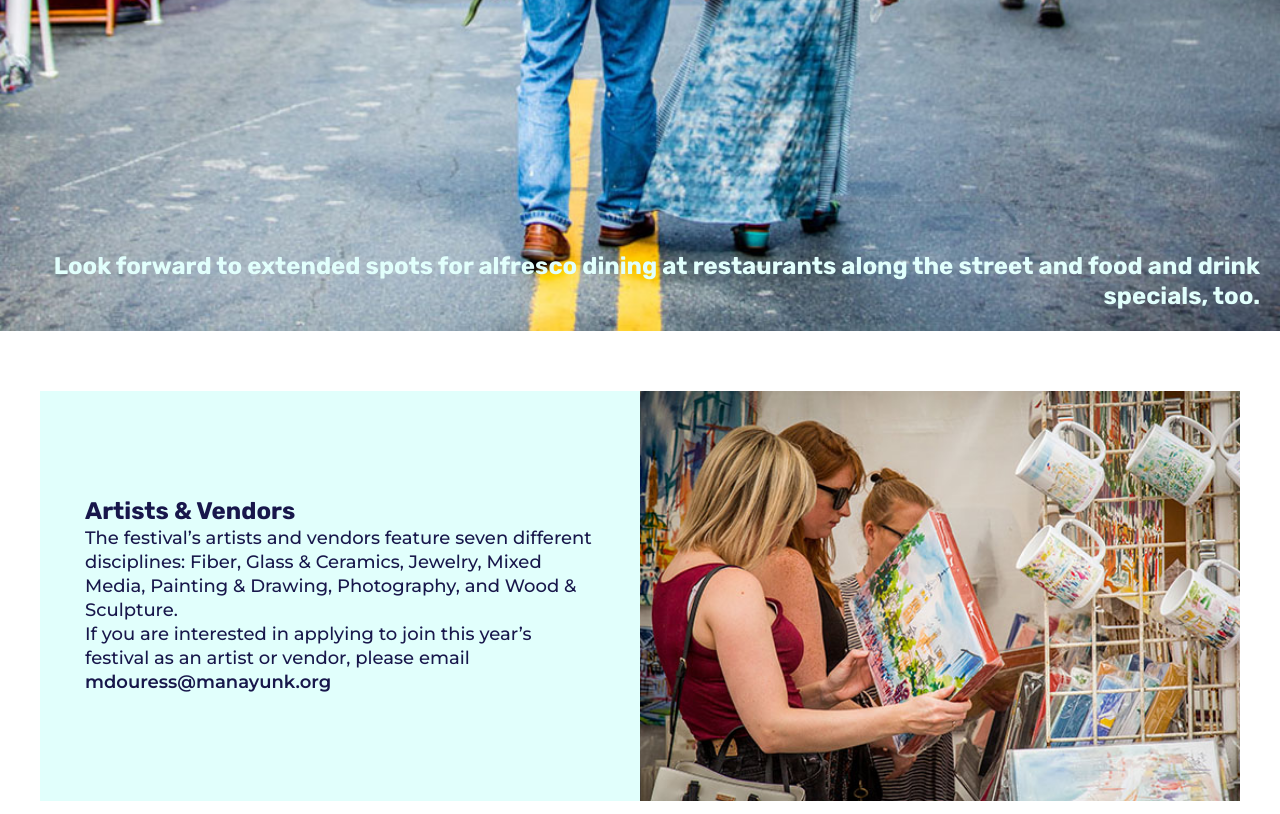
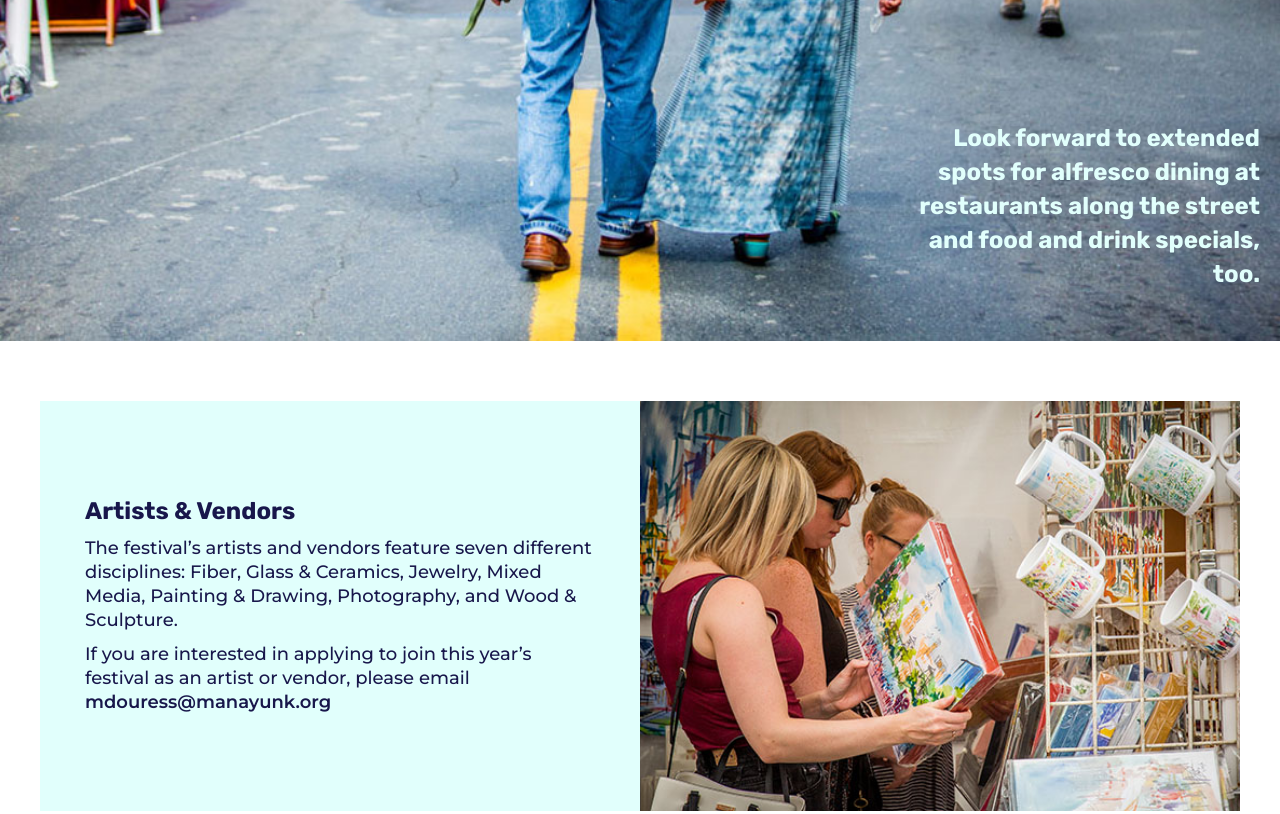
Before and after one commit to blairda/final-project, a plain HTML site: page deploy/index.html in a window 1280 px wide. Shown: the part 2060-2874 px from the top of the page. Drawn offline with nearby package versions, Linux system fonts and the light colour scheme.

Commit message:
Add margin to p/headers for spacing

```diff
--- a/dev/scss/base/_typography.scss
+++ b/dev/scss/base/_typography.scss
@@ -78,6 +78,7 @@ h5{
     }
     @include lg{
         font-size: rem-calc(24);
+        line-height: rem-calc(34);
     }
 }
 
--- a/dev/scss/sections/_section-2.scss
+++ b/dev/scss/sections/_section-2.scss
@@ -51,9 +51,15 @@
 
                 p {
                     text-align: justify;
+                    margin-top: 10px;
 
                     @include md {
                         text-align: left;
+                        margin-right: 10px;
+                    }
+
+                    @include lg{
+                        margin-right: 20px;
                     }
                 }
 
--- a/dev/scss/sections/_section-3.scss
+++ b/dev/scss/sections/_section-3.scss
@@ -33,6 +33,7 @@
 
                 p {
                     text-align: center;
+                    margin-top: 10px;
                 }
 
                 @include md {
--- a/dev/scss/sections/_section-4.scss
+++ b/dev/scss/sections/_section-4.scss
@@ -29,7 +29,12 @@
 
     h5 {
         @include md {
-            margin: -80px 20px 0 0;
+            margin: -200px 20px 0 0;
+            padding-left: 70%;
+        }
+
+        @include lg {
+            margin-top: -220px;
         }
     }
 }
--- a/dev/scss/sections/_section-5.scss
+++ b/dev/scss/sections/_section-5.scss
@@ -5,11 +5,11 @@
     margin-top: 40px;
 
     @include md {
-        margin-top: 60px;
+        margin-top: 90px;
     }
 
     @include lg {
-        margin-top: 80px;
+        margin-top: 110px;
     }
 
     @include xl {
@@ -51,6 +51,7 @@
 
                 p {
                     text-align: justify;
+                    margin-top: 10px;
 
                     @include md {
                         text-align: left;
--- a/dev/scss/sections/_section-6.scss
+++ b/dev/scss/sections/_section-6.scss
@@ -36,10 +36,11 @@
                 "g11";
             grid-template-rows: repeat(3, 294px);
             list-style: none;
-            padding-left: 0;
+            padding: 20px 0 0 0;
 
             @include md {
                 gap: 32px;
+                padding: 32px 0 0 0;
                 grid-template-areas: "g8 g8 g9"
                     "g10 g11 g9";
                 grid-template-columns: repeat(3, 1fr);
@@ -48,6 +49,7 @@
 
             @include lg {
                 gap: 20px;
+                padding: 20px 0;
                 grid-template-areas: "g8 g8 g9"
                     "g10 g11 g9"
                     "g12 g13 g13";
```
Also changed, not shown: deploy/css/styles.css.
